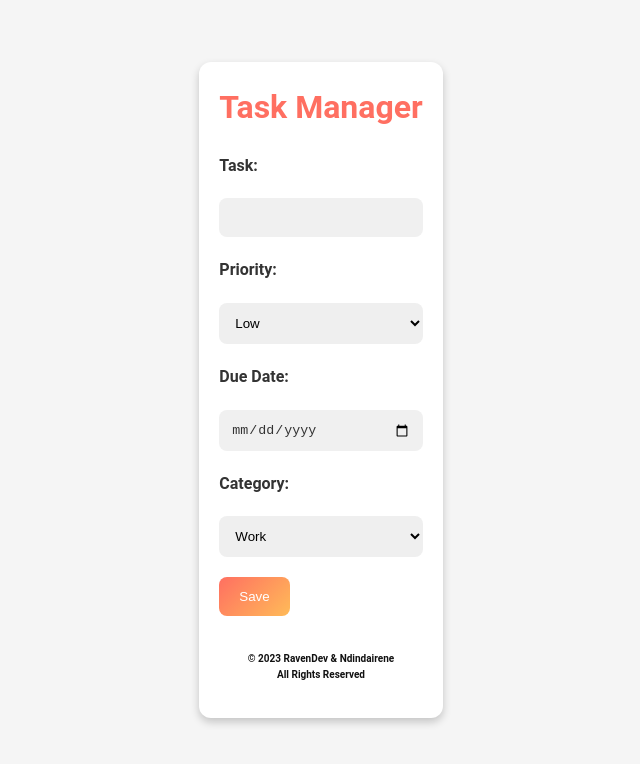
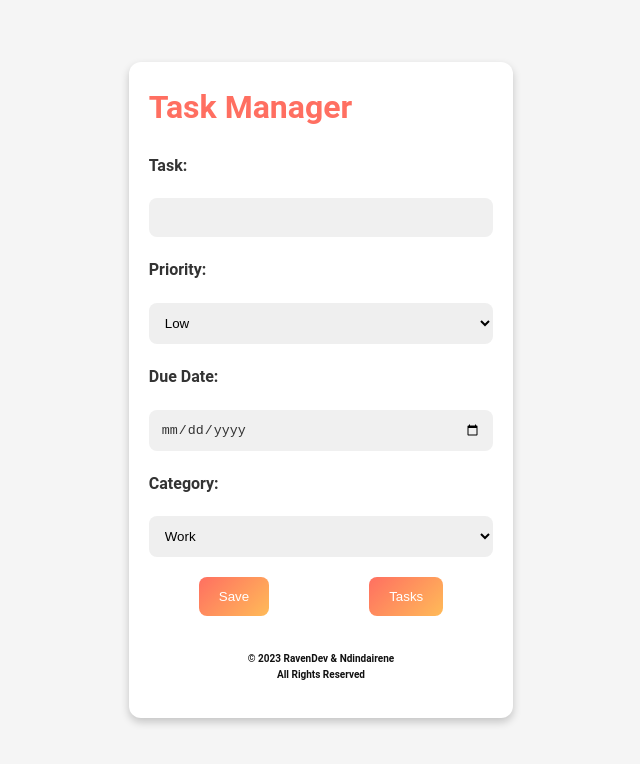
Before and after one commit to Ben1464/Task-Manager-App, a React (Create React App) app: page / in a window 1280 px wide. Shown: the top 764 px of the page, without its empty margins (319-959 px from the left). Built offline with nearby package versions, Linux system fonts and the light colour scheme; data requests are answered from the project's data file.

Commit message:
Display updates

```diff
--- a/db.json
+++ b/db.json
@@ -196,6 +196,13 @@
       "dueDate": "2024-01-04",
       "category": "Personal",
       "id": 32
+    },
+    {
+      "title": "Cleaning ",
+      "priority": "Medium",
+      "dueDate": "2024-01-12",
+      "category": "",
+      "id": 33
     }
   ]
 }
--- a/src/App.css
+++ b/src/App.css
@@ -82,6 +82,9 @@ button {
   border-radius: 8px;
   cursor: pointer;
   transition: background 0.3s;
+  margin-left: 50px;
+  margin-right: 50px;
+
 }
 
 button:hover {
--- a/src/components/TaskForm.js
+++ b/src/components/TaskForm.js
@@ -4,7 +4,7 @@ import Footer from './Footer';
 const TaskForm = ({ onSubmit, task }) => {
   const initialFormState = {
     title: '',
-    priority: 'Low',
+    priority: 'low',
     dueDate: '',
     category: ''
   };
@@ -68,6 +68,7 @@ const TaskForm = ({ onSubmit, task }) => {
 
       <div>
         <button type="submit">Save</button>
+        <button type ="onsubmit">Tasks</button>
       </div>
       <Footer/>
 
```
